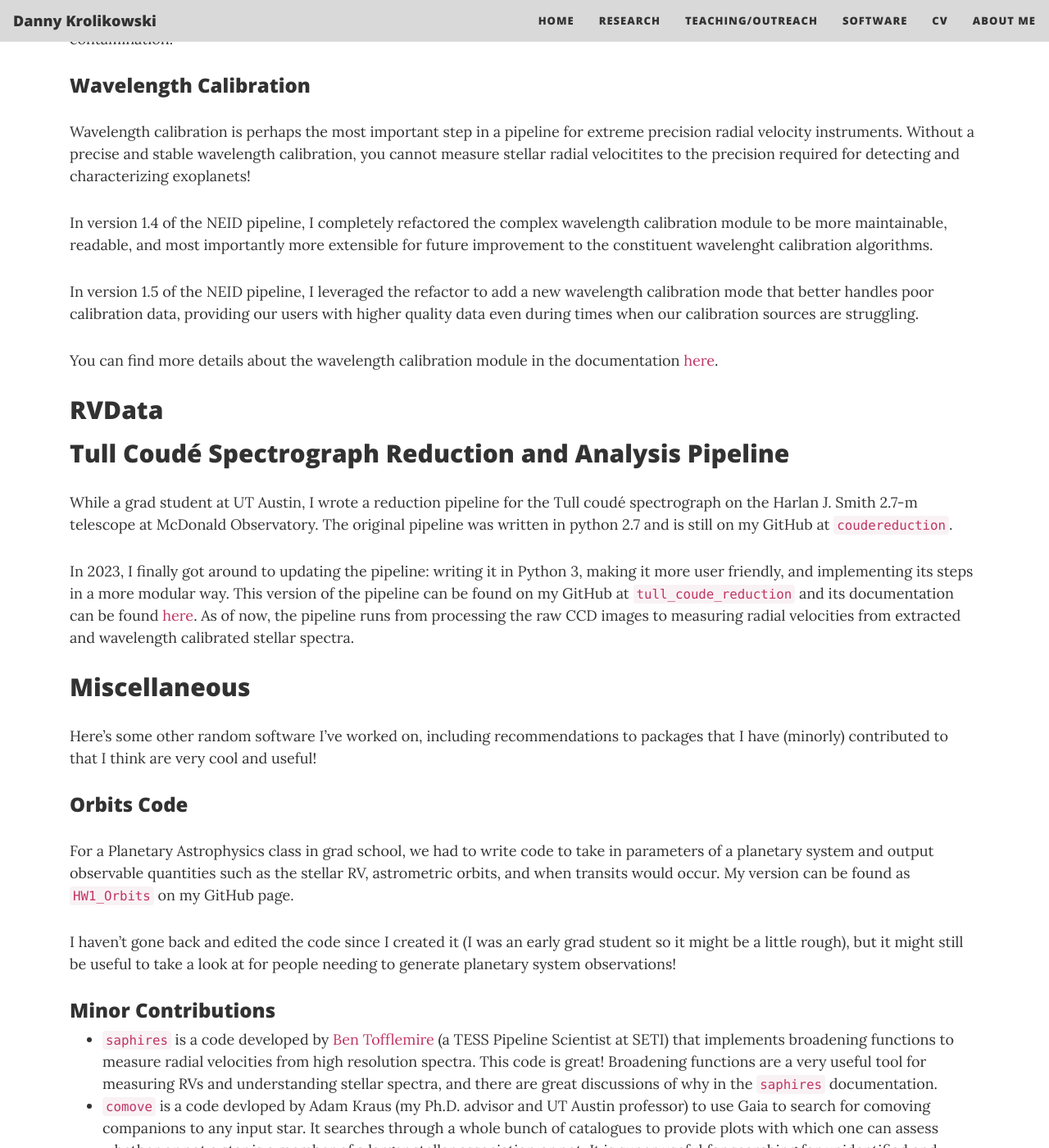
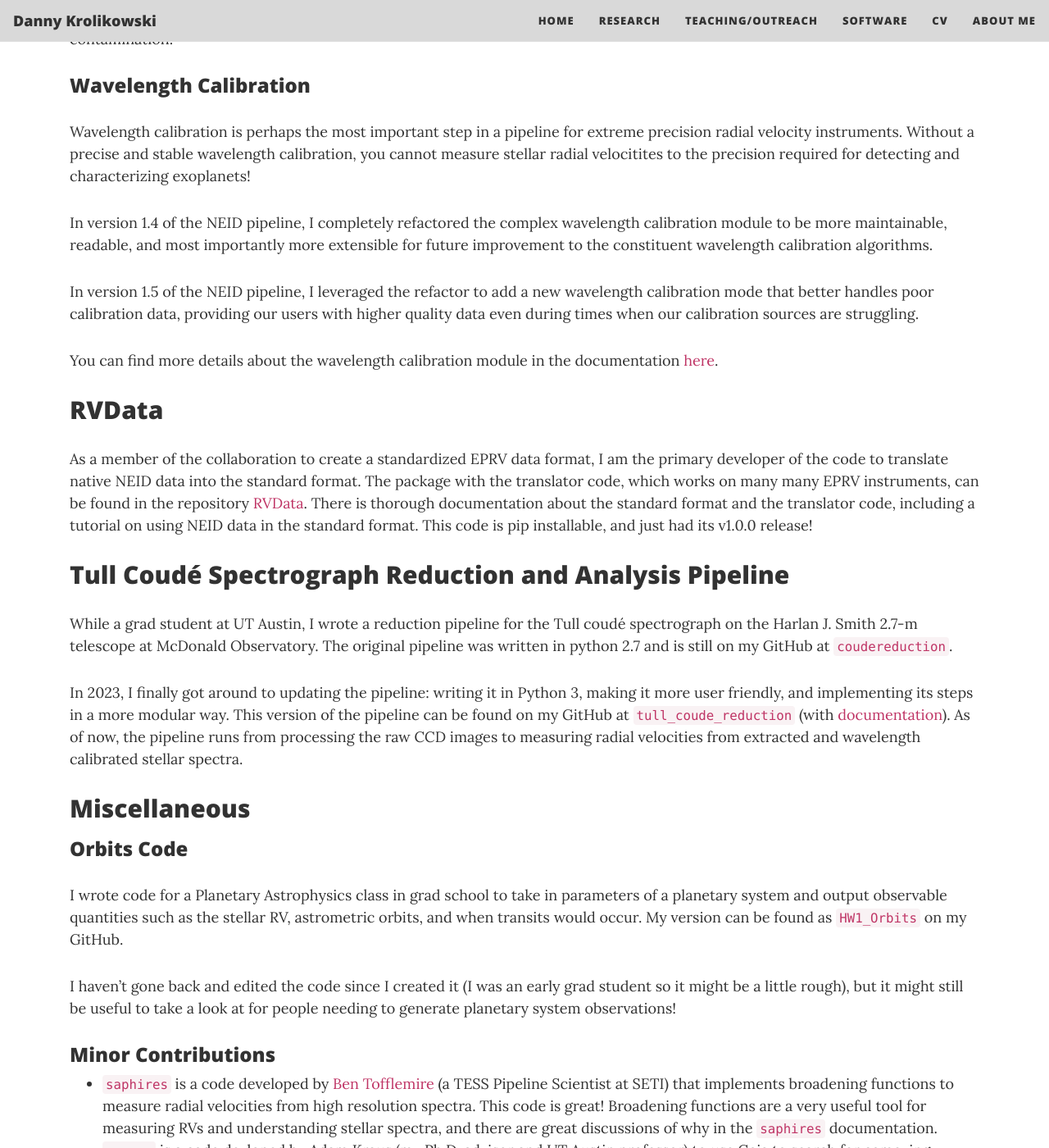
Before and after one commit to dkrolikowski/dkrolikowski.github.io, a Jekyll site: the page built from software.md, in a window 1280 px wide and 1400 px high, scrolled down 1495 px. Shown: the whole window at 82% size. Built offline with Jekyll 4.4.1, drawn with Linux system fonts in a browser that asks for light colours; nearby versions of some CDN libraries; some of the changed text lies outside the part shown.

Commit message:
Update software.md

````diff
--- a/software.md
+++ b/software.md
@@ -32,13 +32,13 @@ On the right I show an example of the new telluric model correction with the lat
 
 #### Standalone Telluric Model Module
 
-I created a standalone version of the NEID pipeline's telluric module that is available on my GitHub at [eprv_telluric_correction](https://github.com/dkrolikowski/eprv_telluric_correction). This is primarily designed for use with HPF,  which *greatly* benefits because its near infrared bandpass has much more telluric contamination.
+I created a standalone version of the NEID pipeline's telluric module that is available on my GitHub at [```eprv_telluric_correction```](https://github.com/dkrolikowski/eprv_telluric_correction). This is primarily designed for use with HPF,  which *greatly* benefits because its near infrared bandpass has much more telluric contamination.
 
 ### Wavelength Calibration
 
 Wavelength calibration is perhaps the most important step in a pipeline for extreme precision radial velocity instruments. Without a precise and stable wavelength calibration, you cannot measure stellar radial velocitites to the precision required for detecting and characterizing exoplanets!
 
-In version 1.4 of the NEID pipeline, I completely refactored the complex wavelength calibration module to be more maintainable, readable, and most importantly more extensible for future improvement to the constituent wavelenght calibration algorithms.
+In version 1.4 of the NEID pipeline, I completely refactored the complex wavelength calibration module to be more maintainable, readable, and most importantly more extensible for future improvement to the constituent wavelength calibration algorithms.
 
 In version 1.5 of the NEID pipeline, I leveraged the refactor to add a new wavelength calibration mode that better handles poor calibration data, providing our users with higher quality data even during times when our calibration sources are struggling.
 
@@ -46,11 +46,13 @@ You can find more details about the wavelength calibration module in the documen
 
 ## RVData
 
+As a member of the collaboration to create a standardized EPRV data format, I am the primary developer of the code to translate native NEID data into the standard format. The package with the translator code, which works on many many EPRV instruments, can be found in the repository [RVData](https://github.com/EPRV-RCN/RVData). There is thorough documentation about the standard format and the translator code, including a tutorial on using NEID data in the standard format. This code is pip installable, and just had its v1.0.0 release!
+
 ## Tull Coudé Spectrograph Reduction and Analysis Pipeline
 
 While a grad student at UT Austin, I wrote a reduction pipeline for the Tull coudé spectrograph on the Harlan J. Smith 2.7-m telescope at McDonald Observatory. The original pipeline was written in python 2.7 and is still on my GitHub at [```coudereduction```](https://github.com/dkrolikowski/coudereduction).
 
-In 2023, I finally got around to updating the pipeline: writing it in Python 3, making it more user friendly, and implementing its steps in a more modular way. This version of the pipeline can be found on my GitHub at [```tull_coude_reduction```](https://github.com/dkrolikowski/tull_coude_reduction) and its documentation can be found [here](https://tull-coude-reduction.readthedocs.io/en/latest/). As of now, the pipeline runs from processing the raw CCD images to measuring radial velocities from extracted and wavelength calibrated stellar spectra.
+In 2023, I finally got around to updating the pipeline: writing it in Python 3, making it more user friendly, and implementing its steps in a more modular way. This version of the pipeline can be found on my GitHub at [```tull_coude_reduction```](https://github.com/dkrolikowski/tull_coude_reduction) (with [documentation](https://tull-coude-reduction.readthedocs.io/en/latest/)). As of now, the pipeline runs from processing the raw CCD images to measuring radial velocities from extracted and wavelength calibrated stellar spectra.
 
 <!--
 While the pipeline is written specifically for the Tull spectrograph, it is being developed with a modular design so that:
@@ -62,11 +64,9 @@ I'm still actively developing the pipeline -- so stay tuned for improvements and
 
 ## Miscellaneous
 
-Here's some other random software I've worked on, including recommendations to packages that I have (minorly) contributed to that I think are very cool and useful!
-
 ### Orbits Code
 
-For a Planetary Astrophysics class in grad school, we had to write code to take in parameters of a planetary system and output observable quantities such as the stellar RV, astrometric orbits, and when transits would occur. My version can be found as [```HW1_Orbits```](https://github.com/dkrolikowski/HW1_Orbits) on my GitHub page.
+I wrote code for a Planetary Astrophysics class in grad school to take in parameters of a planetary system and output observable quantities such as the stellar RV, astrometric orbits, and when transits would occur. My version can be found as [```HW1_Orbits```](https://github.com/dkrolikowski/HW1_Orbits) on my GitHub.
 
 I haven't gone back and edited the code since I created it (I was an early grad student so it might be a little rough), but it might still be useful to take a look at for people needing to generate planetary system observations!
 
@@ -77,6 +77,5 @@ I haven't gone back and edited the code since I created it (I was an early grad
 
 ## Future Plans
 
-Beyond improvements and expansions to the Tull coudé reduction and analysis pipeline, other software I am thinking about is:
-
-+ Creating a package to measure equivalent width of the Helium 10830 Angstrom triplet from HPF spectra. This would be a public release of the code used to measure EWs presented in my recent paper on the Helium triplet in young stars, which can be found on arXiv [here](https://arxiv.org/abs/2311.04971). My hope is that you could point to any HPF spectrum of a (late F through early M) star and output a Helium EW! This also would include the HPF application of the NEID telluric correction described above.
++ Creating a package to measure equivalent width of the Helium 10830 Angstrom triplet from HPF spectra. This would be a public release of the code used to measure EWs presented in my [recent paper on the Helium triplet in young stars](https://ui.adsabs.harvard.edu/abs/2024AJ....167...79K/abstract). My hope is that you could point to any HPF spectrum of a (late F through early M) star and output a Helium EW!
++ Expanding the telluric correction package to work on more instruments than just HPF.
````
